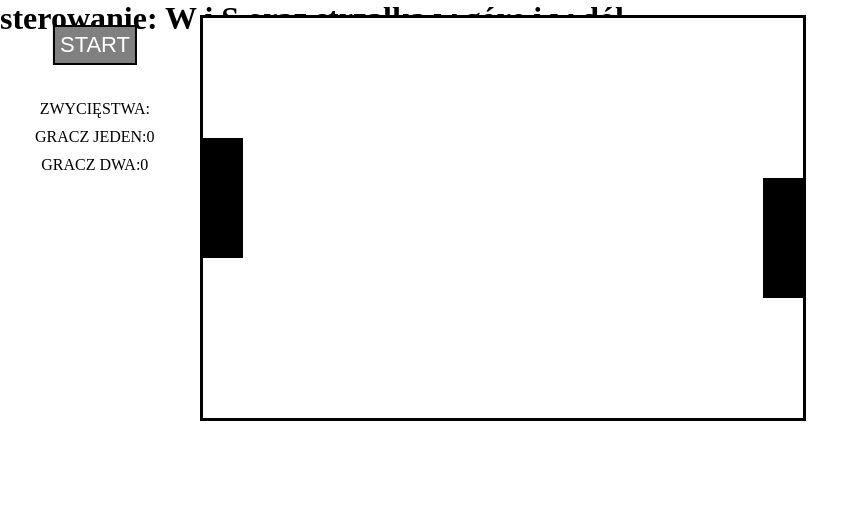
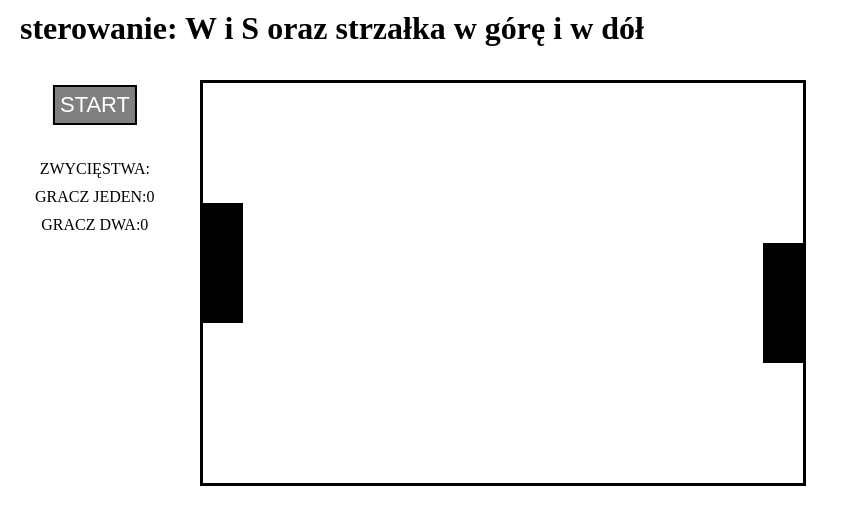
Before and after one commit to wasiak93/game-pong, a plain HTML site: page index.html in a window 1280 px wide. Shown: the whole page, without its empty margins (0-868 px from the left). Drawn offline with Linux system fonts and the light colour scheme.

Commit message:
style h1

```diff
--- a/style.css
+++ b/style.css
@@ -10,9 +10,15 @@ body {
   position: relative;
 }
 
+h1 {
+  position: absolute;
+  top: 10px;
+  left: 20px;
+}
+
 .menu {
   position: absolute;
-  top: 20px;
+  top: 80px;
   left: 20px;
   height: 200px;
   width: 150px;
@@ -47,7 +53,7 @@ p {
 
 .board {
   position: absolute;
-  top: 15px;
+  top: 80px;
   left: 200px;
   border: 3px solid black;
 }
```
